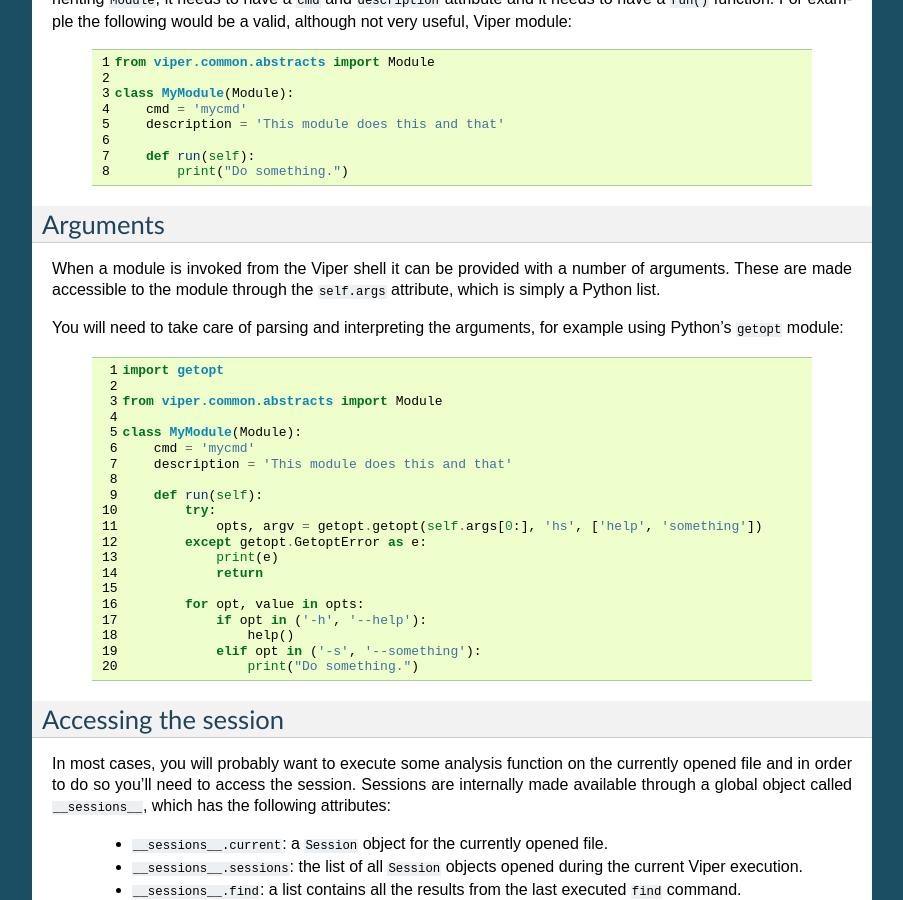
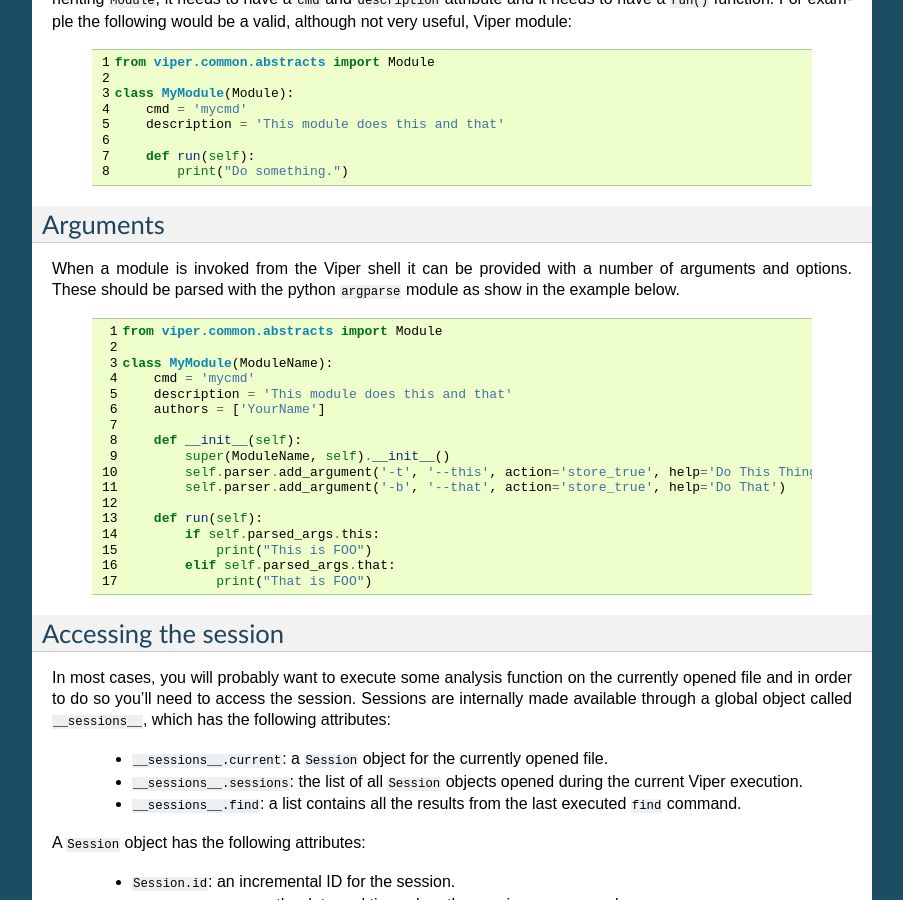
Before and after one commit to viper-framework/viper, a Sphinx documentation site: the page built from docs/source/customize/index.rst, in a window 1280 px wide and 900 px high, scrolled down 376 px. Shown: the whole window, without its empty margins (198-1101 px from the left). Built offline with Sphinx 7.4.7, drawn with Linux system fonts in a browser that asks for light colours; pages that are not in the unit, such as notebooks, are missing from menus; some of the changed text lies outside the part shown.

Commit message:
Update Docs for ArgParse and Output Types

```diff
--- a/docs/source/customize/index.rst
+++ b/docs/source/customize/index.rst
@@ -29,34 +29,29 @@
 Arguments
 ---------
 
-When a module is invoked from the Viper shell it can be provided with a number of arguments. These are made accessible to the module through the ``self.args`` attribute, which is simply a Python list.
-
-You will need to take care of parsing and interpreting the arguments, for example using Python's ``getopt`` module:
+When a module is invoked from the Viper shell it can be provided with a number of arguments and options. These should be parsed with the python ``argparse`` module as show in the example below.
 
 
     .. code-block:: python
         :linenos:
 
-        import getopt
-
         from viper.common.abstracts import Module
 
-        class MyModule(Module):
+        class MyModule(ModuleName):
             cmd = 'mycmd'
             description = 'This module does this and that'
+            authors = ['YourName']
+
+            def __init__(self):
+                super(ModuleName, self).__init__()
+                self.parser.add_argument('-t', '--this', action='store_true', help='Do This Thing')
+                self.parser.add_argument('-b', '--that', action='store_true', help='Do That')
 
             def run(self):
-                try:
-                    opts, argv = getopt.getopt(self.args[0:], 'hs', ['help', 'something'])
-                except getopt.GetoptError as e:
-                    print(e)
-                    return
-
-                for opt, value in opts:
-                    if opt in ('-h', '--help'):
-                        help()
-                    elif opt in ('-s', '--something'):
-                        print("Do something.")
+                if self.parsed_args.this:
+                    print("This is FOO")
+                elif self.parsed_args.that:
+                    print("That is FOO")
 
 
 Accessing the session
@@ -150,13 +145,15 @@
 Printing results
 ----------------
 
-Viper provides few functions to facilitate and standardize the output of your modules. Following are the functions available from ``viper.common.out``:
+Viper provides several function to facilitate and standardize the output of your modules. Viper uses a logging function to return the output to the console or web application.
+The format is ``self.log('type', "Your Text")`` and the following types are made available in Viper.
 
-    * ``print_info()``: prints the message with a ``[*]`` prefix.
-    * ``print_warning()``: prints the message with a yellow ``[!]`` prefix.
-    * ``print_error()``: prints the message with a red ``[!]`` prefix.
-    * ``print_success()``: prints the message with a green ``[+]`` prefix.
-    * ``print_item()``: prints an item from a list.
+    * ``info``: prints the message with a ``[*]`` prefix.
+    * ``warning``: prints the message with a yellow ``[!]`` prefix.
+    * ``error``: prints the message with a red ``[!]`` prefix.
+    * ``success``: prints the message with a green ``[+]`` prefix.
+    * ``item``: prints an item from a list.
+    * ``table``: prints a table with headers and rows.
 
 You can also easily print tables, such as in the following example:
 
@@ -164,14 +161,14 @@
         :linenos:
 
         from viper.common.abstracts import Module
-        from viper.common.out import *
 
         class MyModule(Module):
             cmd = 'mycmd'
             description = 'This module does this and that'
 
             def run(self):
-                print_info("Do something.")
+                self.log('info', "This is Something")
+                self.log('warning', "This is the warning Text")
 
                 # This is the header of the table.
                 header = ['Column 1', 'Column 2']
@@ -181,4 +178,4 @@
                     ['Row 2', 'Row 2']
                 ]
 
-                print(table(header=header, rows=rows))
+                self.log('table', dict(header=header, rows=rows))
```
